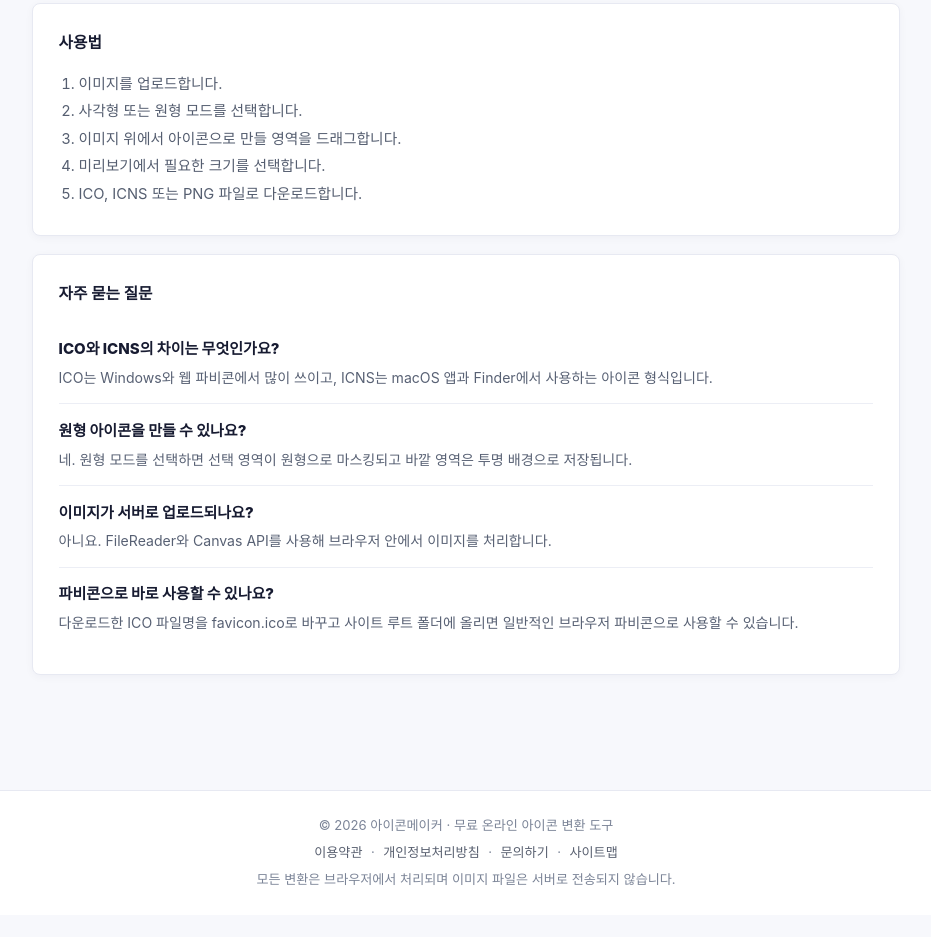
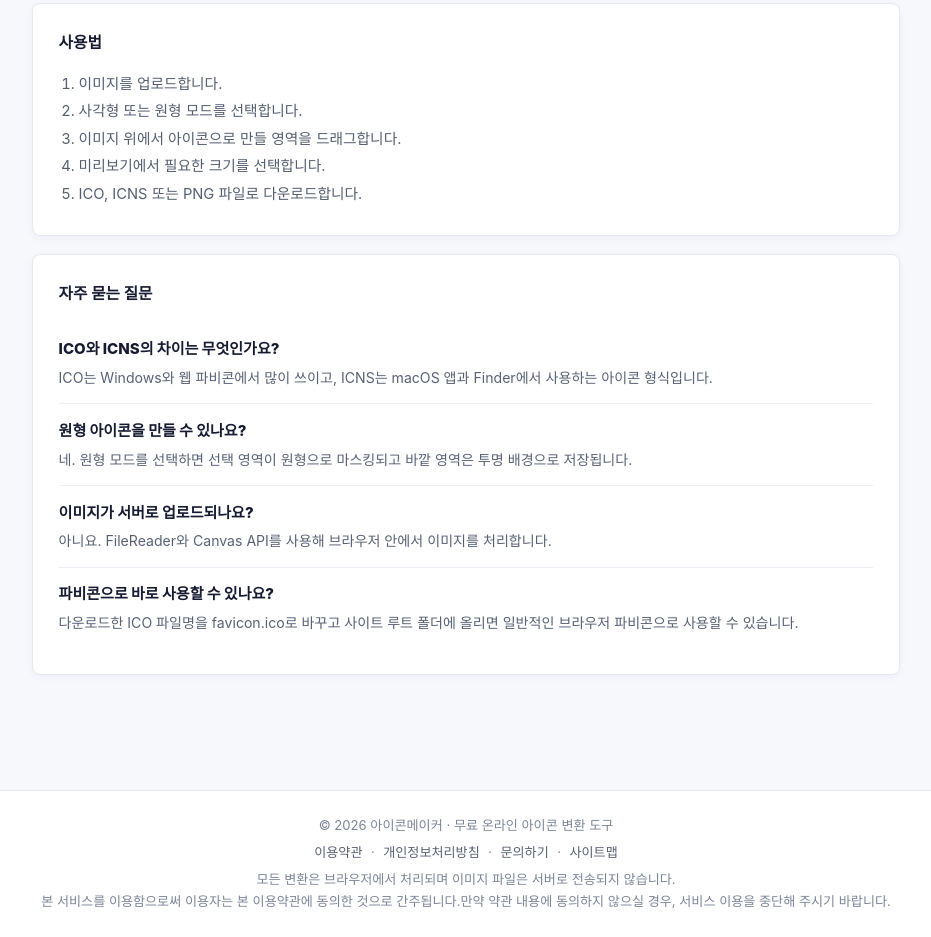
Before and after one commit to chobap0909/makingicon, a plain HTML site: page index.html in a window 1280 px wide. Shown: the part 934-1871 px from the top of the page, without its empty margins (174-1105 px from the left). Before the commit the page ends 1849 px from the top, so only its background shows below. Drawn offline with Linux system fonts and the light colour scheme.

Commit message:
Update footer with service agreement disclaimer
Added a disclaimer about service terms and conditions to the footer.

```diff
--- a/index.html
+++ b/index.html
@@ -234,7 +234,7 @@ footer a:hover{color:#3157d5}
 <footer>
   <p>© 2026 아이콘메이커 · 무료 온라인 아이콘 변환 도구</p>
   <p style="margin-top:.35rem"><a href="terms.html">이용약관</a> · <a href="privacy.html">개인정보처리방침</a> · <a href="contact.html">문의하기</a> · <a href="sitemap.xml">사이트맵</a></p>
-  <p style="margin-top:.35rem">모든 변환은 브라우저에서 처리되며 이미지 파일은 서버로 전송되지 않습니다.</p>
+  <p style="margin-top:.35rem">모든 변환은 브라우저에서 처리되며 이미지 파일은 서버로 전송되지 않습니다.<br>본 서비스를 이용함으로써 이용자는 본 이용약관에 동의한 것으로 간주됩니다.만약 약관 내용에 동의하지 않으실 경우, 서비스 이용을 중단해 주시기 바랍니다.</p>
 </footer>
 
 <script>
```
